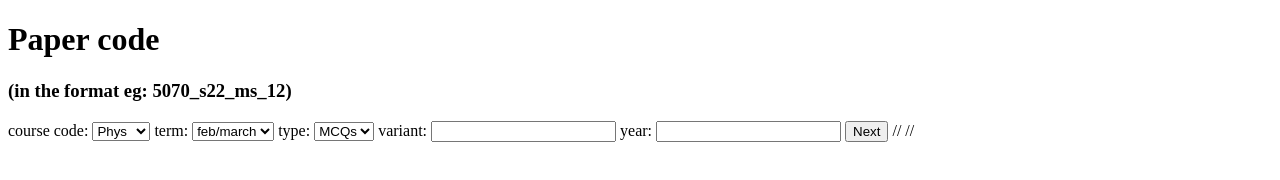
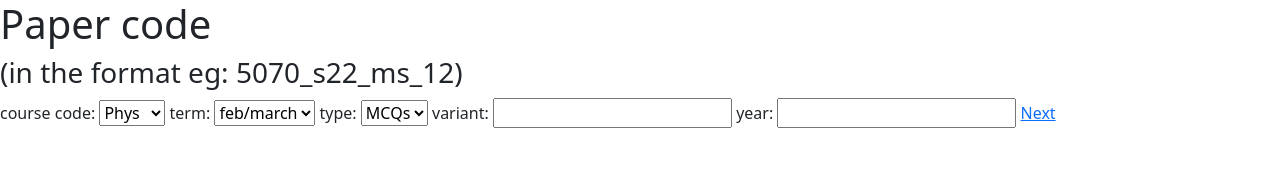
Before and after one commit to jellocode/markingSchemeScanner, a plain HTML site: page qpdetails.html in a window 1280 px wide. Drawn offline with nearby package versions, Linux system fonts and the light colour scheme.

Commit message:
changed css

```diff
--- a/qpdetails.html
+++ b/qpdetails.html
@@ -3,6 +3,7 @@
  <!DOCTYPE html>
  <html>
  <head>
+  <link href="https://cdn.jsdelivr.net/npm/bootstrap@5.3.0/dist/css/bootstrap.min.css" rel="stylesheet" integrity="sha384-9ndCyUaIbzAi2FUVXJi0CjmCapSmO7SnpJef0486qhLnuZ2cdeRhO02iuK6FUUVM" crossorigin="anonymous">
    <title>Enter details</title>
  </head>
  <body>
@@ -38,8 +39,7 @@
   <input type="text" id="year">
 
   <!-- Next button -->
-  <button onclick="goToNextPage()">Next</button>
-
+  <a href="results.html">Next</a>
   <!-- Script to handle navigation -->
   <script>
     function goToNextPage() {
@@ -50,13 +50,3 @@
       const dropdownValue = document.getElementById('paper').value;
       const nameValue = document.getElementById('variant').value;
       const nameValue = document.getElementById('year').value;
-
-//example with what to do with info
-
-//       // Example: Redirect to another page with query parameters
-//       const queryString = `?dropdown=${dropdownValue}&name=${encodeURIComponent(nameValue)}&email=${encodeURIComponent(emailValue)}&message=${encodeURIComponent(messageValue)}`;
-//       window.location.href = 'next-page.html' + queryString;
-//     }
-//   </script>
-// </body>
-// </html>
```
Also changed, not shown: results.html (+9 -0 lines), upload.html (+1 -0 lines).
